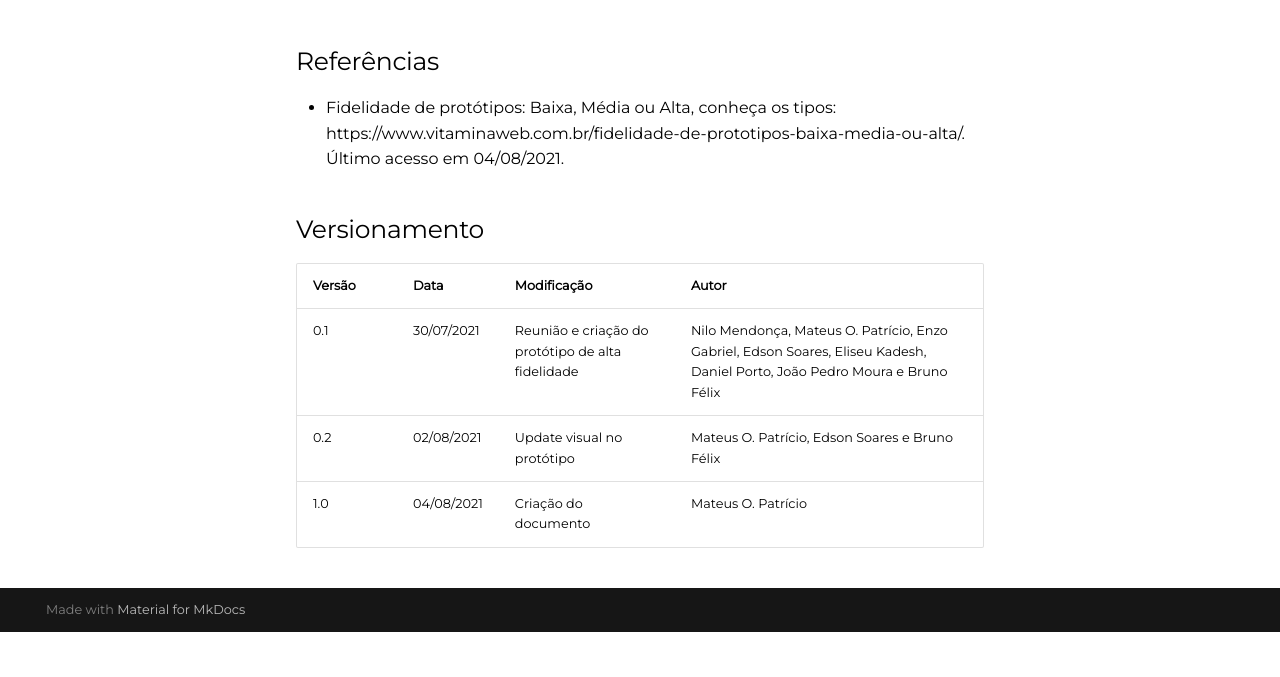
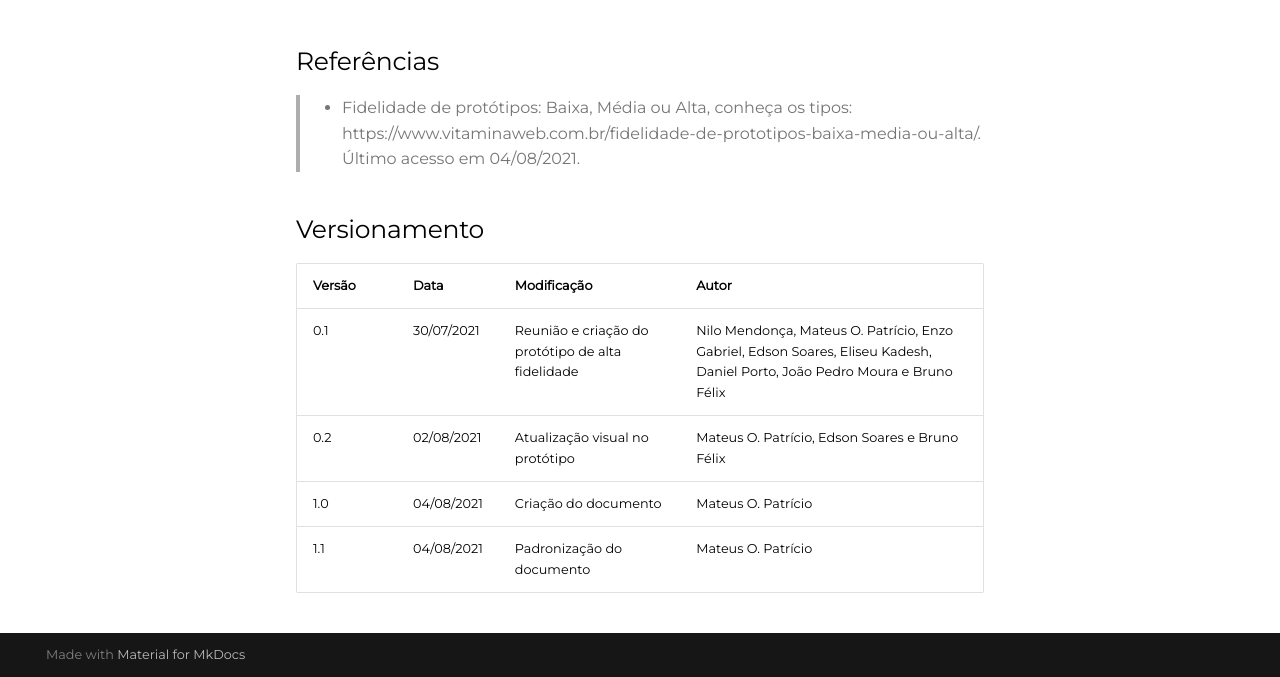
Before and after one commit to UnBArqDsw2021-1/2021.1_G6_Curumim, an MkDocs documentation site: the page built from docs/base/design-sprint/prototipo-alta.md, in a window 1280 px wide and 900 px high, scrolled down 813 px, cut to the strip 223-900 px from the top of the window. Built offline with MkDocs 1.6.1 and Material for MkDocs 9.7.7, drawn with Linux system fonts in a browser that asks for light colours; before the commit the page ends 1668 px from its top, so only the background shows below that.

Commit message:
doc(#17): padronização dos documentos e adição do fluxograma.

```diff
--- a/docs/base/design-sprint/prototipo-alta.md
+++ b/docs/base/design-sprint/prototipo-alta.md
@@ -14,11 +14,12 @@
 
 ## Referências
 
--   Fidelidade de protótipos: Baixa, Média ou Alta, conheça os tipos: https://www.vitaminaweb.com.br/fidelidade-de-prototipos-baixa-media-ou-alta/. Último acesso em 04/08/2021.
+> -   Fidelidade de protótipos: Baixa, Média ou Alta, conheça os tipos: https://www.vitaminaweb.com.br/fidelidade-de-prototipos-baixa-media-ou-alta/. Último acesso em 04/08/2021.
 
 ## Versionamento
 | Versão | Data | Modificação | Autor |
 |--|--|--|--|
 |0.1|30/07/2021| Reunião e criação do protótipo de alta fidelidade | Nilo Mendonça, Mateus O. Patrício, Enzo Gabriel, Edson Soares, Eliseu Kadesh, Daniel Porto, João Pedro Moura e Bruno Félix |
-|0.2|02/08/2021| Update visual no protótipo | Mateus O. Patrício, Edson Soares e Bruno Félix |
+|0.2|02/08/2021| Atualização visual no protótipo | Mateus O. Patrício, Edson Soares e Bruno Félix |
 |1.0|04/08/2021| Criação do documento | Mateus O. Patrício |
+|1.1|04/08/2021| Padronização do documento | Mateus O. Patrício |
```
Also changed, not shown: docs/base/design-sprint/prototipo-baixa.md (+26 -9 lines), docs/base/design-sprint/prototipos.md (+11 -2 lines).
